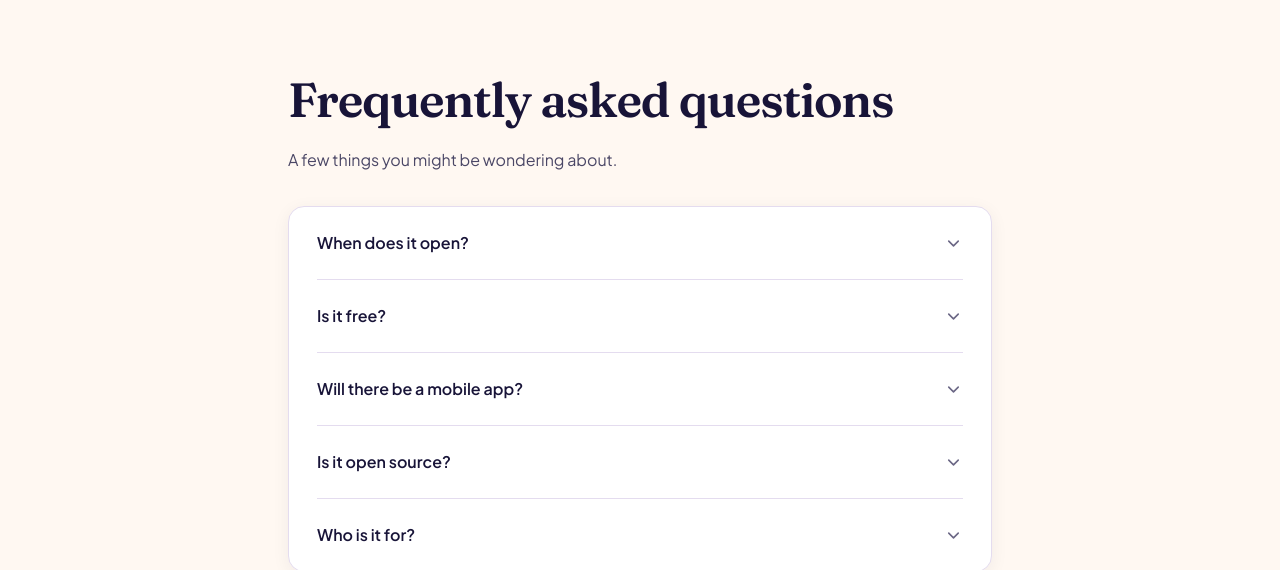
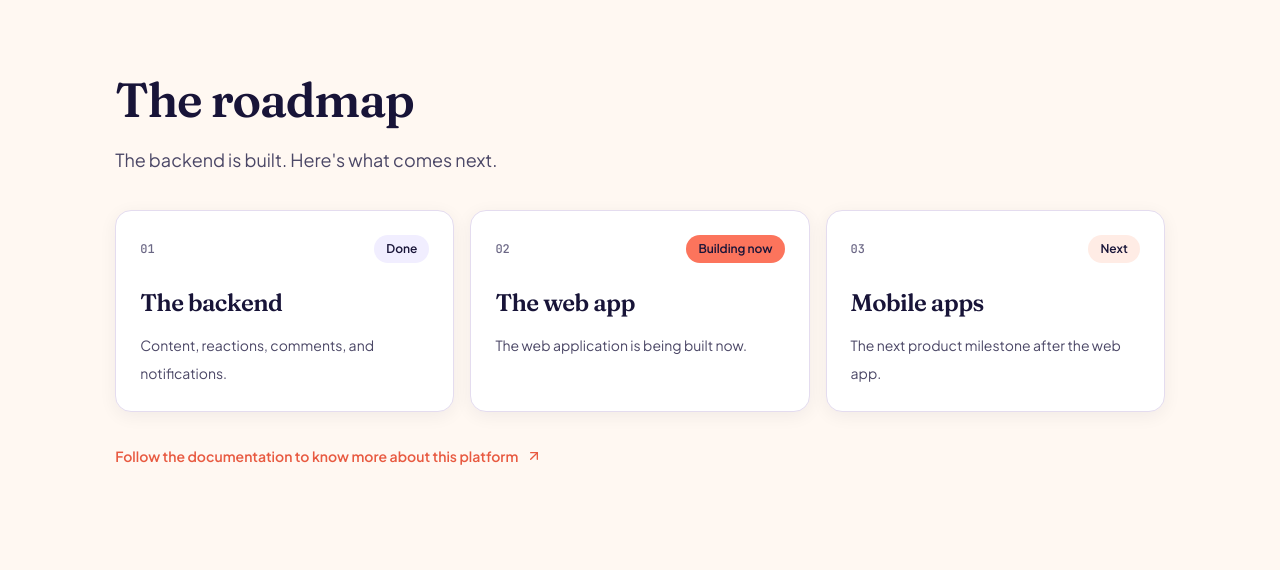
Before and after one commit to Afzal14786/writespace-landing-page, a Next.js app: page / in a window 1280 px wide. Shown: the part 4020-4590 px from the top of the page. Built offline with nearby package versions, Linux system fonts and the light colour scheme.

Commit message:
added roadmap section

```diff
--- /dev/null
+++ b/src/components/sections/roadmap.tsx
@@ -0,0 +1,109 @@
+import Link from "next/link";
+import { ArrowUpRight } from "lucide-react";
+
+import { Badge, Card, Container, Heading, Section } from "@/components/ui";
+
+import type { BadgeVariant } from "@/components/ui";
+
+type RoadmapStatus = "Done" | "Building now" | "Next";
+
+type RoadmapItem = {
+  id: string;
+  number: string;
+  title: string;
+  description: string;
+  status: RoadmapStatus;
+};
+
+/*
+ * Update the status here when the project progresses.
+ * The status badge automatically uses the corresponding brand color.
+ */
+const roadmapItems: RoadmapItem[] = [
+  {
+    id: "backend",
+    number: "01",
+    title: "The backend",
+    description: "Content, reactions, comments, and notifications.",
+    status: "Done",
+  },
+  {
+    id: "web-app",
+    number: "02",
+    title: "The web app",
+    description: "The web application is being built now.",
+    status: "Building now",
+  },
+  {
+    id: "mobile-apps",
+    number: "03",
+    title: "Mobile apps",
+    description: "The next product milestone after the web app.",
+    status: "Next",
+  },
+];
+
+const statusVariants = {
+  Done: "lavender",
+  "Building now": "coral",
+  Next: "peach",
+} satisfies Record<RoadmapStatus, BadgeVariant>;
+
+/*
+ * Replace this with the final public repository URL when ready.
+ */
+const GITHUB_PROGRESS_URL = "https://writespace.gitbook.io/writespace-docs";
+
+export function Roadmap() {
+  return (
+    <Section id="roadmap" background="paper">
+      <Container>
+        <div className="max-w-copy">
+          <Heading level={2}>The roadmap</Heading>
+
+          <p className="mt-4 font-copy text-base leading-7 text-body sm:text-lg">
+            The backend is built. Here&apos;s what comes next.
+          </p>
+        </div>
+
+        {/* Roadmap milestones */}
+        <div className="mt-9 grid gap-4 lg:grid-cols-3">
+          {roadmapItems.map((item) => (
+            <Card key={item.id} className="h-full p-6">
+              <div className="flex items-center justify-between gap-3">
+                <span className="font-code text-xs font-medium text-muted">
+                  {item.number}
+                </span>
+
+                <Badge variant={statusVariants[item.status]}>
+                  {item.status}
+                </Badge>
+              </div>
+
+              <h3 className="mt-6 font-headline text-2xl font-semibold tracking-tight text-ink">
+                {item.title}
+              </h3>
+
+              <p className="mt-3 font-copy text-sm leading-7 text-body">
+                {item.description}
+              </p>
+            </Card>
+          ))}
+        </div>
+
+        {/* External progress link */}
+        <div className="mt-8">
+          <Link
+            href={GITHUB_PROGRESS_URL}
+            target="_blank"
+            rel="noopener noreferrer"
+            className="inline-flex items-center gap-2 font-copy text-sm font-semibold text-coral-text underline decoration-transparent underline-offset-4 hover:decoration-current focus-visible:outline-3 focus-visible:outline-offset-4 focus-visible:outline-violet"
+          >
+            Follow the documentation to know more about this platform
+            <ArrowUpRight size={16} aria-hidden="true" />
+          </Link>
+        </div>
+      </Container>
+    </Section>
+  );
+}
```
